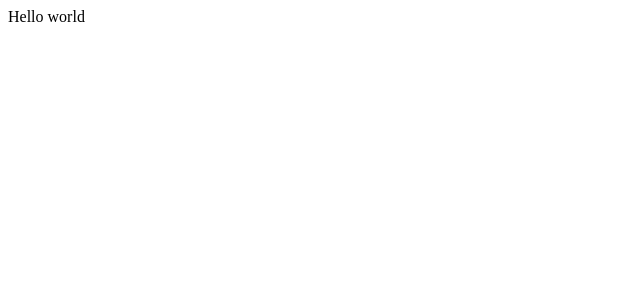
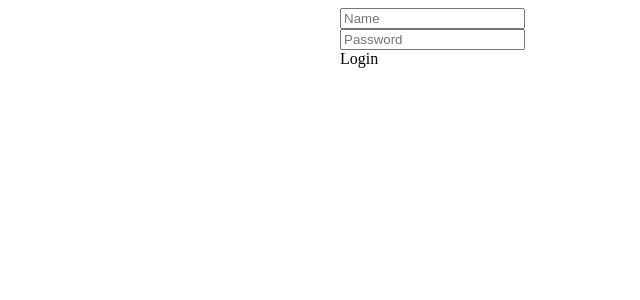
Before and after one commit to yorck25/inventory-frontend, a React (Create React App) app: page / in a window 1280 px wide. Shown: the top 300 px of the page, without its empty margins (0-640 px from the left). Built offline with nearby package versions, Linux system fonts and the light colour scheme.

Commit message:
* adds richtig

```diff
--- a/src/App.tsx
+++ b/src/App.tsx
@@ -1,5 +1,6 @@
 import React from 'react';
 import {Route, RouterProvider, createBrowserRouter, createRoutesFromElements} from 'react-router-dom';
+import Login from './components/loginSignUp';
 
 function App() {
     const router = createBrowserRouter(
@@ -21,7 +22,7 @@ export default App;
 function Placeholder() {
   return (
     <div>
-      Hello world
+        <Login></Login>
     </div>
   )
 }
--- a/src/components/LoginSignUp/login.tsx
+++ b/src/components/LoginSignUp/index.tsx
@@ -1,9 +1,9 @@
 import React, { useState } from 'react';
-import './style.module.scss';
-const login = () => {
+import style from './style.module.scss';
+const Login = () => {
 
     return (
-            <div className='container'>
+            <div className={style.container}>
             <div className="header">
             <div className="text">
 
@@ -22,4 +22,4 @@ const login = () => {
     );
 };
 
-export default login
+export default Login
```
